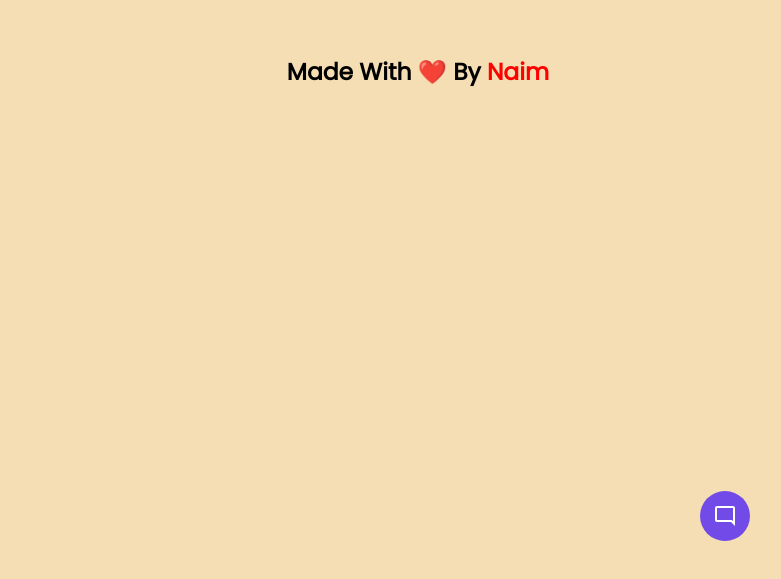
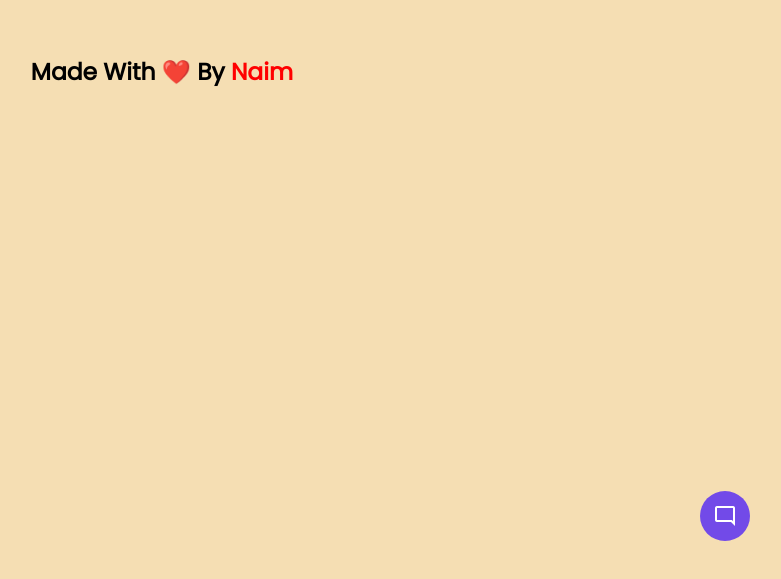
Before and after one commit to FollowNaim/Chat-GPT, a plain HTML site: page index.html in a window 1280 px wide. Shown: the part 209-788 px from the top of the page, without its empty margins (475-1256 px from the left). Drawn offline with nearby package versions, Linux system fonts and the light colour scheme.

Commit message:
fixrightsize

```diff
--- a/style.css
+++ b/style.css
@@ -168,4 +168,7 @@ header{
  .chat-input span{
   margin-right: 2%;
  }
+ .showInfo{
+  right: 40%;
+ }
 }
```
